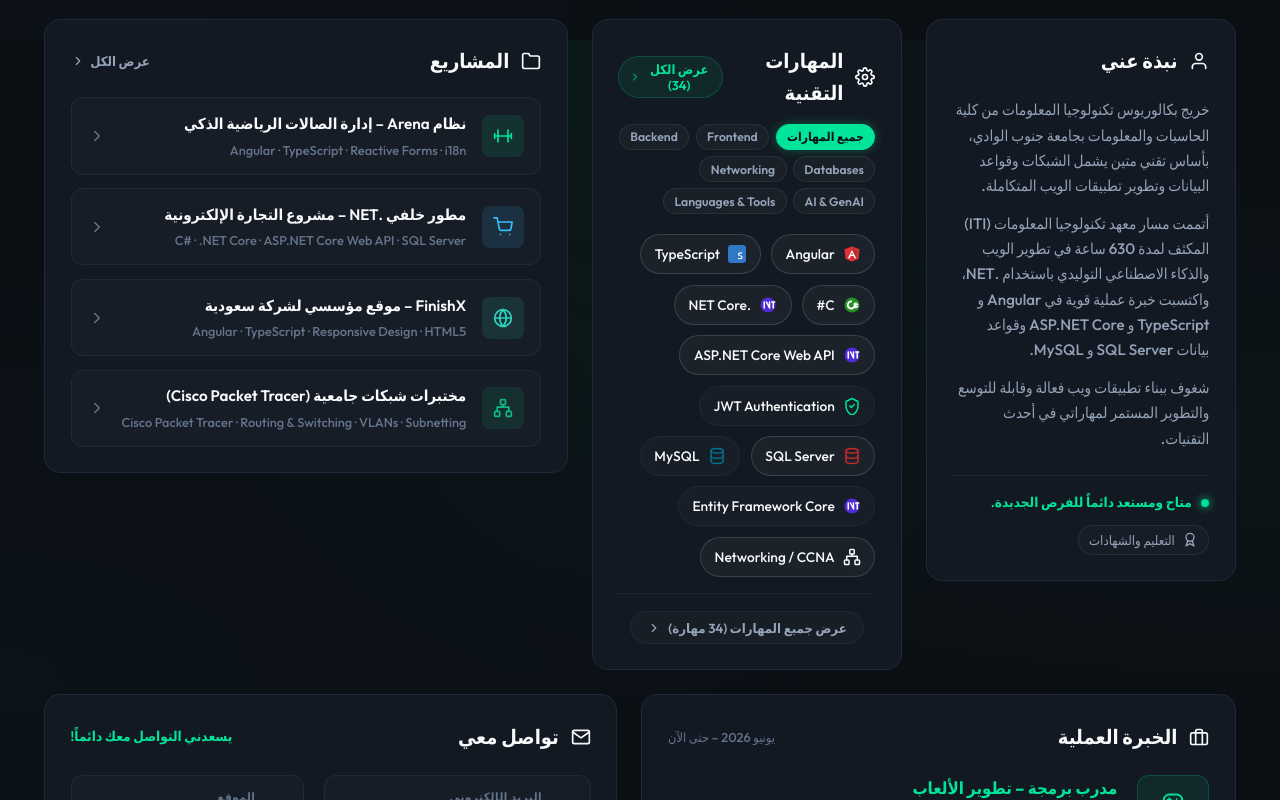
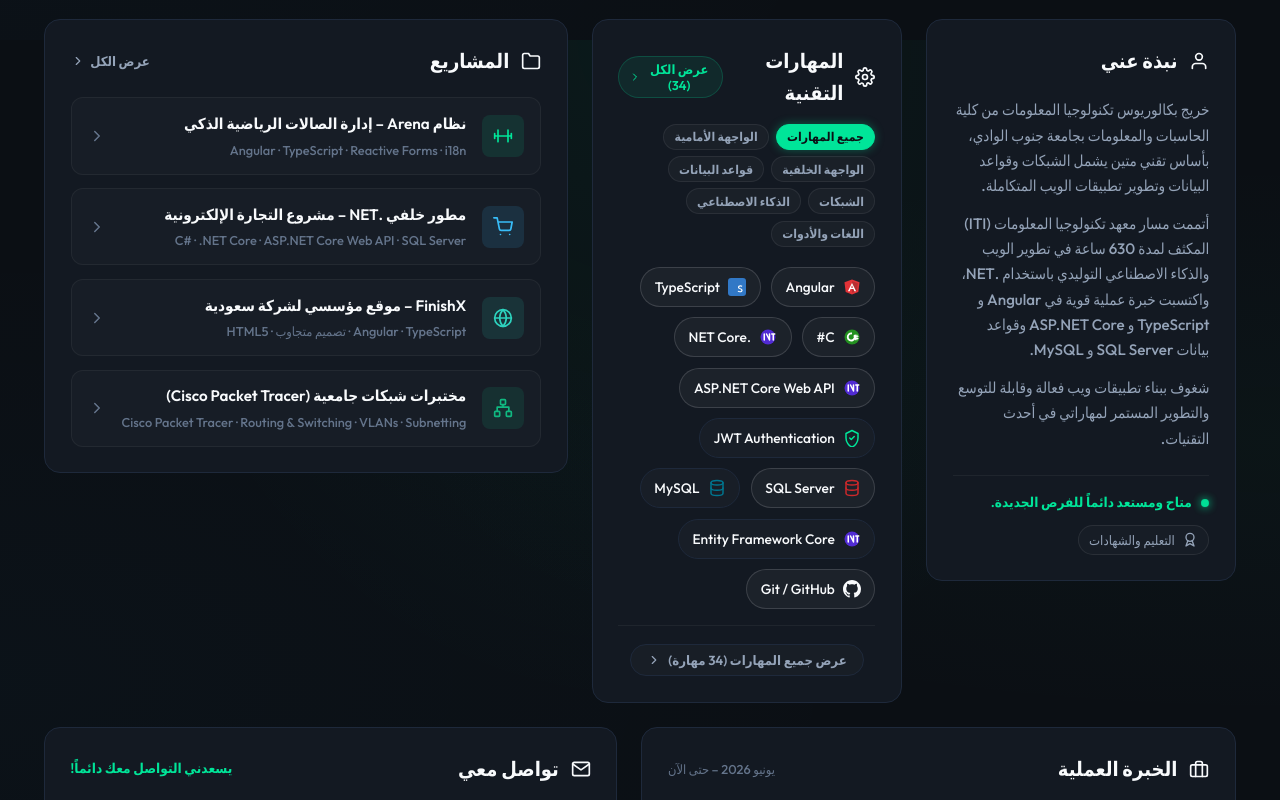
Before and after one commit to khaledeng/portofino, an Angular app: page / in a window 1280 px wide. Shown: the part 760-1560 px from the top of the page. Built offline with nearby package versions, Linux system fonts and the light colour scheme.

Commit message:
feat: translate all Arabic modal content, project details, skills categories, and education credentials into pure Arabic

```diff
--- a/src/app/app.html
+++ b/src/app/app.html
@@ -115,6 +115,7 @@
 <!-- Education & Certifications Modal -->
 <app-education-certs
   [isOpen]="isEducationCertsOpen()"
+  [currentLang]="currentLang()"
   [title]="content().education.title"
   [certsTitle]="content().education.certificationsTitle"
   [degrees]="content().education.degrees"
--- a/src/app/app.ts
+++ b/src/app/app.ts
@@ -67,6 +67,16 @@
       window.localStorage.setItem('portfolio_lang', lang);
     }
     this.seoService.updateLanguageAndMeta(lang);
+
+    // If a project modal is currently open, switch it to the corresponding language item
+    const current = this.selectedProject();
+    if (current) {
+      const activeContent = lang === 'en' ? PORTFOLIO_CONTENT_EN : PORTFOLIO_CONTENT_AR;
+      const matched = activeContent.projects.items.find(p => p.id === current.id);
+      if (matched) {
+        this.selectedProject.set(matched);
+      }
+    }
   }
 
   onSelectProject(project: ProjectItem): void {
--- a/src/app/components/education-certs/education-certs.component.ts
+++ b/src/app/components/education-certs/education-certs.component.ts
@@ -14,11 +14,11 @@
           <!-- Header -->
           <div class="modal-header">
             <div class="header-left">
-              <div class="modal-badge">Credentials</div>
+              <div class="modal-badge">{{ currentLang === 'ar' ? 'المؤهلات والشهادات' : 'Credentials' }}</div>
               <h2 id="certs-modal-title" class="modal-title">{{ title }}</h2>
             </div>
 
-            <button type="button" class="close-btn" (click)="close.emit()" aria-label="Close credentials modal">
+            <button type="button" class="close-btn" (click)="close.emit()" [attr.aria-label]="currentLang === 'ar' ? 'إغلاق نافذة المؤهلات' : 'Close credentials modal'">
               <app-icon name="close" [size]="20" strokeMode="currentColor"></app-icon>
             </button>
           </div>
@@ -29,7 +29,7 @@
             <section class="section-group">
               <h3 class="group-title">
                 <app-icon name="graduation-cap" [size]="20" strokeMode="#00e599"></app-icon>
-                <span>Higher Education & Diplomas</span>
+                <span>{{ currentLang === 'ar' ? 'التعليم الجامعي والدبلومات' : 'Higher Education & Diplomas' }}</span>
               </h3>
 
               <div class="items-stack">
@@ -45,9 +45,9 @@
 
                     @if (edu.graduationProject) {
                       <div class="grad-project-box">
-                        <span class="grad-label">Graduation Project:</span>
+                        <span class="grad-label">{{ currentLang === 'ar' ? 'مشروع التخرج:' : 'Graduation Project:' }}</span>
                         <span class="grad-name">{{ edu.graduationProject.name }}</span>
-                        <span class="grad-grade">Grade: {{ edu.graduationProject.grade }}</span>
+                        <span class="grad-grade">{{ currentLang === 'ar' ? ('التقدير: ' + edu.graduationProject.grade) : ('Grade: ' + edu.graduationProject.grade) }}</span>
                       </div>
                     }
 
@@ -85,7 +85,7 @@
                     </div>
 
                     @if (cert.score) {
-                      <div class="score-badge">Official Score: {{ cert.score }}</div>
+                      <div class="score-badge">{{ currentLang === 'ar' ? cert.score : ('Official Score: ' + cert.score) }}</div>
                     }
 
                     <ul class="highlights-list">
@@ -111,7 +111,7 @@
           <!-- Footer -->
           <div class="modal-footer">
             <button type="button" class="modal-btn primary" (click)="close.emit()">
-              <span>Close</span>
+              <span>{{ currentLang === 'ar' ? 'إغلاق' : 'Close' }}</span>
             </button>
           </div>
         </div>
@@ -380,6 +380,7 @@
 })
 export class EducationCertsComponent {
   @Input() isOpen: boolean = false;
+  @Input() currentLang: 'en' | 'ar' = 'en';
   @Input() title: string = 'Education & Certifications';
   @Input() certsTitle: string = 'Certifications & Professional Programs';
   @Input() degrees: EducationItem[] = [];
--- a/src/app/components/project-modal/project-modal.component.ts
+++ b/src/app/components/project-modal/project-modal.component.ts
@@ -19,7 +19,7 @@
               <span class="modal-category">{{ project.category }}</span>
             </div>
 
-            <button type="button" class="close-btn" (click)="close.emit()" aria-label="Close project modal">
+            <button type="button" class="close-btn" (click)="close.emit()" [attr.aria-label]="currentLang === 'ar' ? 'إغلاق تفاصيل المشروع' : 'Close project modal'">
               <app-icon name="close" [size]="20" strokeMode="currentColor"></app-icon>
             </button>
           </div>
--- a/src/app/data/portfolio.data.ts
+++ b/src/app/data/portfolio.data.ts
@@ -444,40 +444,160 @@
   skills: {
     title: 'المهارات التقنية',
     filterAll: 'جميع المهارات',
-    categories: PORTFOLIO_CONTENT_EN.skills.categories
+    categories: [
+      {
+        id: 'frontend',
+        label: 'الواجهة الأمامية',
+        skills: [
+          { name: 'Angular', category: 'frontend', iconType: 'angular', highlight: true },
+          { name: 'TypeScript', category: 'frontend', iconType: 'typescript', highlight: true },
+          { name: 'Reactive Forms', category: 'frontend', iconType: 'angular' },
+          { name: 'دعم اللغات (i18n)', category: 'frontend', iconType: 'i18n' },
+          { name: 'JavaScript (ES6+)', category: 'frontend', iconType: 'javascript' },
+          { name: 'HTML5', category: 'frontend', iconType: 'html5' },
+          { name: 'CSS3 / SCSS', category: 'frontend', iconType: 'css3' },
+          { name: 'Bootstrap', category: 'frontend', iconType: 'bootstrap' }
+        ]
+      },
+      {
+        id: 'backend',
+        label: 'الواجهة الخلفية',
+        skills: [
+          { name: 'C#', category: 'backend', iconType: 'csharp', highlight: true },
+          { name: '.NET Core', category: 'backend', iconType: 'dotnet', highlight: true },
+          { name: 'ASP.NET Core Web API', category: 'backend', iconType: 'dotnet', highlight: true },
+          { name: 'REST APIs', category: 'backend', iconType: 'api' },
+          { name: 'JWT Authentication', category: 'backend', iconType: 'jwt' }
+        ]
+      },
+      {
+        id: 'database',
+        label: 'قواعد البيانات',
+        skills: [
+          { name: 'SQL Server', category: 'database', iconType: 'sqlserver', highlight: true },
+          { name: 'MySQL', category: 'database', iconType: 'mysql' },
+          { name: 'Entity Framework Core', category: 'database', iconType: 'dotnet' },
+          { name: 'T-SQL', category: 'database', iconType: 'database' },
+          { name: 'تصميم قواعد البيانات العلائقية', category: 'database', iconType: 'database' },
+          { name: 'تخطيط ونمذجة البيانات', category: 'database', iconType: 'database' }
+        ]
+      },
+      {
+        id: 'networking',
+        label: 'الشبكات',
+        skills: [
+          { name: 'شبكات CCNA', category: 'networking', iconType: 'network', highlight: true },
+          { name: 'التوجيه والتبديل (Routing & Switching)', category: 'networking', iconType: 'network' },
+          { name: 'تصميم شبكات LAN', category: 'networking', iconType: 'network' },
+          { name: 'عنونة IP وتقسيم الشبكات (Subnetting)', category: 'networking', iconType: 'network' },
+          { name: 'تهيئة وتكوين الـ VLANs', category: 'networking', iconType: 'network' },
+          { name: 'التوجيه الثابت والديناميكي', category: 'networking', iconType: 'network' },
+          { name: 'Cisco Packet Tracer', category: 'networking', iconType: 'cisco' },
+          { name: 'استكشاف وإصلاح أخطاء الشبكات', category: 'networking', iconType: 'network' }
+        ]
+      },
+      {
+        id: 'ai',
+        label: 'الذكاء الاصطناعي',
+        skills: [
+          { name: 'أساسيات الذكاء الاصطناعي التوليدي', category: 'ai', iconType: 'ai' },
+          { name: 'شهادة HCIA-AI (Huawei / NTI)', category: 'ai', iconType: 'ai', highlight: true }
+        ]
+      },
+      {
+        id: 'tools',
+        label: 'اللغات والأدوات',
+        skills: [
+          { name: 'Git / GitHub', category: 'tools', iconType: 'github', highlight: true },
+          { name: 'Node.js', category: 'tools', iconType: 'nodejs' },
+          { name: 'Python', category: 'tools', iconType: 'python' },
+          { name: 'Visual Studio', category: 'tools', iconType: 'visualstudio' },
+          { name: 'VS Code', category: 'tools', iconType: 'vscode' }
+        ]
+      }
+    ]
   },
   projects: {
     title: 'المشاريع',
     viewAll: 'عرض الكل',
-    items: PORTFOLIO_CONTENT_EN.projects.items.map(item => {
-      if (item.id === 'arena-gym') {
-        return {
-          ...item,
-          title: 'نظام Arena – إدارة الصالات الرياضية الذكي',
-          summary: 'تصميم منصة متكاملة تشمل مصادقة JWT، وتسجيل الدخول عبر رمز QR، ومعالجة المدفوعات.',
-          description: 'نظام متكامل لإدارة الصالات الرياضية يتضمن بوابات للمشتركين ولوحات تحكم إدارية لتسجيل الأعضاء وإدارة الاشتراكات وجداول المدربين بدعم كامل للغتين العربية والإنجليزية.'
-        };
+    items: [
+      {
+        id: 'arena-gym',
+        title: 'نظام Arena – إدارة الصالات الرياضية الذكي',
+        category: 'تطبيق ويب متكامل (Full-Stack)',
+        type: 'مشروع تخرج معهد ITI',
+        summary: 'تصميم منصة متكاملة تشمل مصادقة JWT، وتسجيل الدخول عبر رمز QR، ومعالجة المدفوعات.',
+        description: 'نظام متكامل لإدارة الصالات الرياضية يتضمن بوابات للمشتركين ولوحات تحكم إدارية لتسجيل الأعضاء وإدارة الاشتراكات وجداول المدربين بدعم كامل للغتين العربية والإنجليزية.',
+        techStack: ['Angular', 'TypeScript', 'Reactive Forms', 'i18n', 'ASP.NET Core Web API', 'SQL Server', 'JWT'],
+        features: [
+          'تصميم وبناء منصة متكاملة مع مصادقة JWT الآمنة ونظام الصلاحيات والأدوار',
+          'دمج تسجيل الدخول السريع عبر رمز QR ومعالجة المدفوعات آلياً',
+          'بناء لوحات تحكم تفاعلية بتقنية Angular للمشتركين والإدارة لمتابعة الاشتراكات وجداول المدربين',
+          'استخدام Angular Reactive Forms للتحقق المتقدم والدقيق من صحة مدخلات المستخدمين',
+          'تطبيق دعم تعدد اللغات (i18n) بالكامل باللغتين العربية والإنجليزية',
+          'ربط واجهة Angular مع واجهات برمجية خلفية قوية مبنية بـ ASP.NET Core وقاعدة بيانات SQL Server'
+        ],
+        icon: 'barbell',
+        githubUrl: 'https://github.com/rwidagaber/Arena-Frontend',
+        githubFrontendUrl: 'https://github.com/rwidagaber/Arena-Frontend',
+        githubBackendUrl: 'https://github.com/rwidagaber/Arena-Backend'
+      },
+      {
+        id: 'ecommerce-backend',
+        title: 'مطور خلفي .NET – مشروع التجارة الإلكترونية',
+        category: 'بنية الواجهة الخلفية وواجهات REST API',
+        type: 'مشروع تدريبي بمعهد ITI',
+        date: 'فبراير 2026',
+        summary: 'بناء واجهات برمجية RESTful لنقاط نهاية الطلبات والمنتجات والتصنيفات والمصادقة.',
+        description: 'نظام خلفي متكامل وقابل للتوسع مبني بإطار .NET ومصمم وفق مبادئ العمارة النظيفة وتقنية Entity Framework Core مع قاعدة بيانات SQL Server.',
+        techStack: ['C#', '.NET Core', 'ASP.NET Core Web API', 'SQL Server', 'EF Core', 'JWT'],
+        features: [
+          'بناء واجهات برمجية RESTful عالية الأداء لوحدات الطلبات والمنتجات والفئات والمصادقة',
+          'تصميم نماذج بيانات نظيفة والعلاقات والقيود باستخدام Entity Framework Core و SQL Server',
+          'تطبيق المصادقة المشفرة وحماية نقاط النهاية باستخدام رموز JWT',
+          'تصميم وحدات التحكم والخدمات بنظام معياري يضمن أقصى درجات المرونة وسهولة الصيانة'
+        ],
+        icon: 'cart',
+        githubUrl: 'https://github.com/khaled-ezzat'
+      },
+      {
+        id: 'finishx-corporate',
+        title: 'FinishX – موقع مؤسسي لشركة سعودية',
+        category: 'تطوير الواجهة الأمامية (عمل حر)',
+        type: 'عمل حر (منصة مستقل)',
+        date: '2025 – 2026',
+        client: 'عميل سعودي (مستقل)',
+        summary: 'تطوير موقع مؤسسي متجاوب مبني بتقنية Angular لعميل سعودي عبر منصة مستقل كفرع ثانٍ لنفس المجموعة.',
+        description: 'موقع مؤسسي احترافي متجاوب تم تطويره وتسليمه لعميل أعمال سعودي كفرع ثانٍ لنفس الشركة عبر منصة مستقل، مصمم ليلائم متطلبات المؤسسات التجارية في المملكة العربية السعودية.',
+        techStack: ['Angular', 'TypeScript', 'تصميم متجاوب', 'HTML5', 'CSS3/SCSS'],
+        features: [
+          'تطوير واجهات ويب مؤسسية عصرية وسريعة التحميل لشركة أعمال سعودية',
+          'تسليم بوابة فرع رقمي متوافقة بالكامل مع الهوية البصرية للعميل',
+          'تحسين سرعة التحميل والتوافق التام مع مختلف المتصفحات والشاشات الذكية',
+          'بناء هيكلية مكونات Angular نظيفة تسهل التحديثات المستقبلية'
+        ],
+        icon: 'globe',
+        liveUrl: 'https://finish-x.vercel.app/'
+      },
+      {
+        id: 'networking-labs',
+        title: 'مختبرات شبكات جامعية (Cisco Packet Tracer)',
+        category: 'هندسة ومحاكاة الشبكات',
+        type: 'مقررات أكاديمية جامعية',
+        summary: 'تصميم ومحاكاة طبولوجيا الشبكات المحلية بما يشمل العنونة والتوجيه الثابت والديناميكي وتكوين VLANs.',
+        description: 'مشاريع هندسة ومحاكاة شبكات متقدمة تم تنفيذها باستخدام Cisco Packet Tracer ضمن مقررات شبكات 1 و 2 والدراسة الذاتية لمنهج CCNA.',
+        techStack: ['Cisco Packet Tracer', 'Routing & Switching', 'VLANs', 'Subnetting', 'CLI Config'],
+        features: [
+          'تصميم ومحاكاة طبولوجيا شبكات المؤسسات المحلية وتطبيق الهيكل الهرمي للشبكات',
+          'ضبط مخططات عنونة IP وتقسيم الشبكات (VLSM & Subnetting) بدقة',
+          'تطبيق والتحقق من بروتوكولات التوجيه الثابت والديناميكي (OSPF و RIP)',
+          'تكوين عزل الشبكات VLANs وتفعيل الربط Trunking (802.1Q) والتوجيه الداخلي Inter-VLAN',
+          'استكشاف وحل مشكلات الاتصال وقوائم التحكم بالوصول (ACLs) واختبار الأداء'
+        ],
+        icon: 'network',
+        githubUrl: 'https://github.com/khaled-ezzat'
       }
-      if (item.id === 'ecommerce-backend') {
-        return {
-          ...item,
-          title: 'مطور خلفي .NET – مشروع التجارة الإلكترونية',
-          summary: 'بناء واجهات برمجية RESTful لنقاط نهاية الطلبات والمنتجات والتصنيفات والمصادقة.'
-        };
-      }
-      if (item.id === 'finishx-corporate') {
-        return {
-          ...item,
-          title: 'FinishX – موقع مؤسسي لشركة سعودية',
-          summary: 'تطوير موقع مؤسسي متجاوب مبني بتقنية Angular لعميل سعودي عبر منصة مستقل كفرع ثانٍ لنفس المجموعة.'
-        };
-      }
-      return {
-        ...item,
-        title: 'مختبرات شبكات جامعية (Cisco Packet Tracer)',
-        summary: 'تصميم ومحاكاة طبولوجيا الشبكات المحلية بما يشمل العنونة والتوجيه الثابت والديناميكي وتكوين VLANs.'
-      };
-    })
+    ]
   },
   experience: {
     title: 'الخبرة العملية',
```
